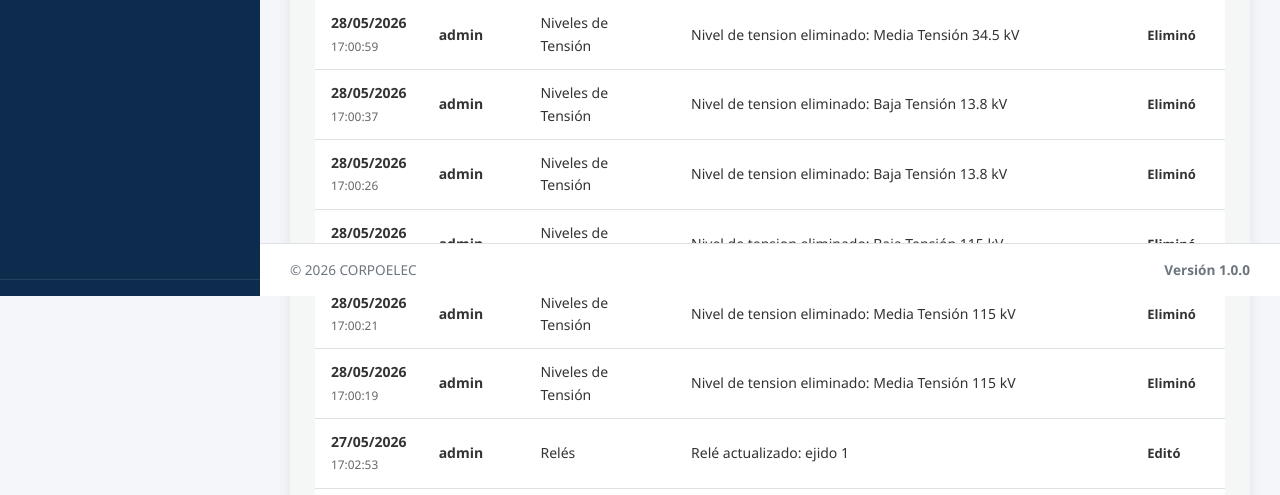
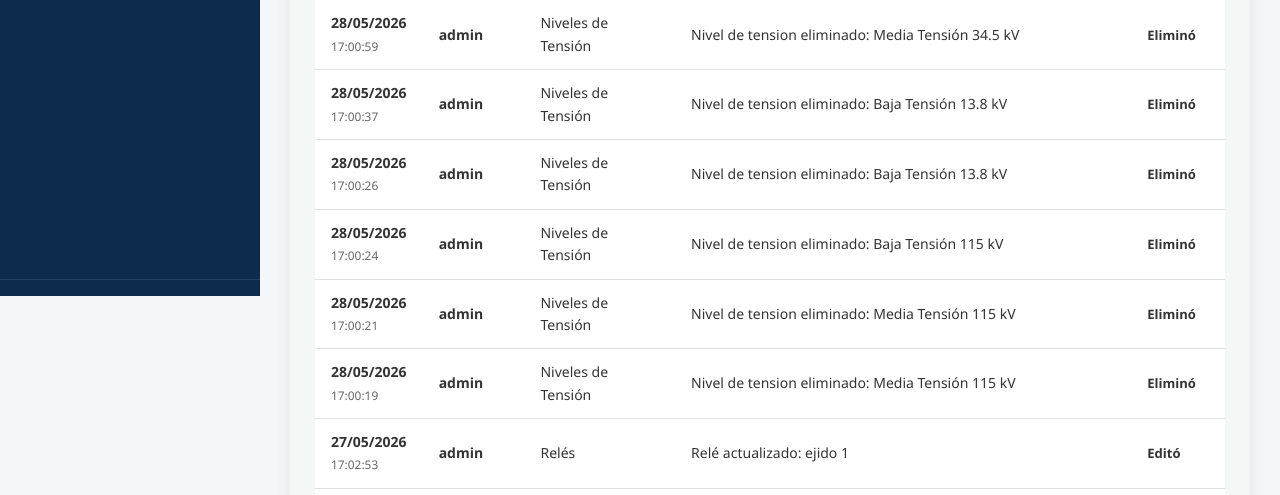
Before and after one commit to vidalyuriani15-hue/CORPOELEC-Pasantias, a Django app: page /admin/eventos/ in a window 1280 px wide. Shown: the part 504-999 px from the top of the page. Run offline with Django 5.2, Linux system fonts and the light colour scheme; a user stored in the database is signed in; data comes from the database, SQL or seed files in the repository.

Commit message:
refactor(ui): adjust footer positioning in base template
Remove fixed positioning from the footer and implement margin-top: auto
to allow for a more natural document flow within the layout.

```diff
--- a/templates/base.html
+++ b/templates/base.html
@@ -1785,10 +1785,6 @@
 
     /* Footer */
     .footer {
-      position: fixed;
-      bottom: 0;
-      left: 260px;
-      right: 0;
       background: var(--white);
       padding: 15px 30px;
       display: flex;
@@ -1797,8 +1793,7 @@
       font-size: 0.85rem;
       color: var(--gray-600);
       border-top: 1px solid var(--gray-300);
-      z-index: 100;
-      transition: left 0.3s ease;
+      margin-top: auto;
     }
 
     .footer-left {
```
